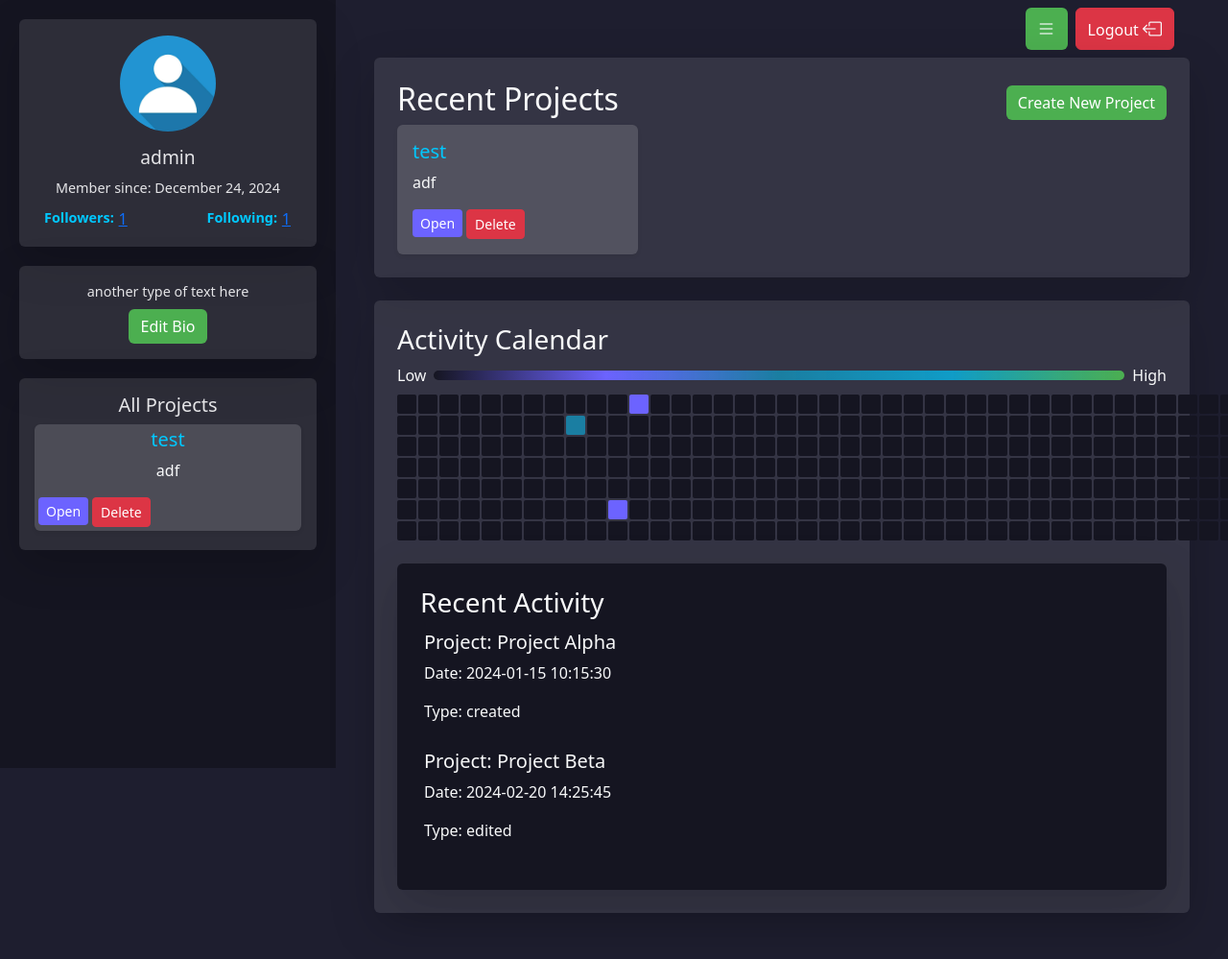
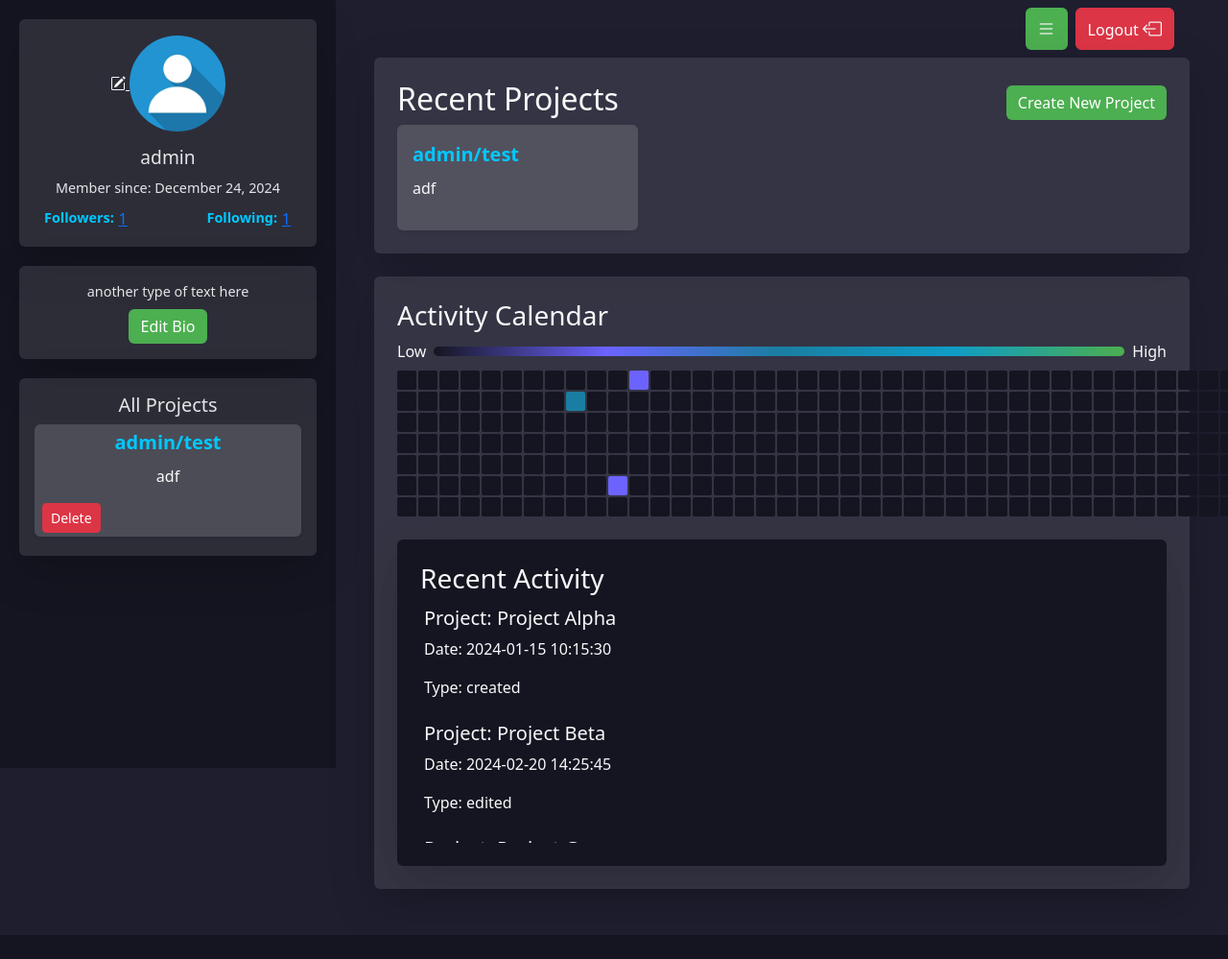
Before and after one commit to Daniel0Marsh/ide-app-django, a Django app: page / in a window 1280 px wide; the page is wider, and only the part inside the window is pictured. Shown: that part at 96% size. After the commit the page ends 974 px from the top of that part, so only its background shows below. Run offline with Django 5.2, Linux system fonts and the light colour scheme; a user stored in the database is signed in; data comes from the database, SQL or seed files in the repository; both versions use the stored data as it was after the commit.

Commit message:
check the todo.txt for ref

```diff
--- a/ToDo.txt
+++ b/ToDo.txt
@@ -3,4 +3,5 @@
 2) forgot password emailing system
 3) messaging system
 4) user collaborate on projects feature
-5) strange login issue
+5) better looking recent activity area
+6) when user opens a project it needs to open a project page not the ide
--- a/source/user/views.py
+++ b/source/user/views.py
@@ -3,7 +3,7 @@ from django.contrib import messages
 from django.shortcuts import render, redirect
 from django.urls import reverse_lazy
 from django.views import View
-from .models import CustomUser  # Import your custom user model
+from .models import CustomUser
 
 
 class LoginView(View):
@@ -22,7 +22,7 @@ class LoginView(View):
         if user:
             login(request, user)
             messages.success(request, 'Login successful!')
-            return redirect(reverse_lazy('dashboard'))
+            return redirect(reverse_lazy('personal_profile'))
         else:
             messages.error(request, 'Invalid username or password')
             return redirect('login')
@@ -55,7 +55,6 @@ class RegisterView(View):
         return redirect(reverse_lazy('login'))
 
 
-
 class LogoutView(View):
     """Handle logout with a redirect after logging out."""
 
--- a/source/user_profile/static/profile.css
+++ b/source/user_profile/static/profile.css
@@ -38,6 +38,13 @@ body {
 
 .card-title {
     color: var(--text-accent);
+    font-size: 20px;
+    font-weight: bold;
+    text-decoration: none;
+}
+
+.card-title:hover {
+    text-decoration: underline;
 }
 
 .modal-content {
--- a/source/user_profile/templates/profile.html
+++ b/source/user_profile/templates/profile.html
@@ -24,7 +24,8 @@
 
             <!-- Profile Image as Edit Button -->
             {% if is_own_profile %}
-                <button type="button" class="btn btn-link p-0" data-bs-toggle="modal" data-bs-target="#editProfileModal">
+                <button type="button" class="btn btn-link text-light p-0" data-bs-toggle="modal" data-bs-target="#editProfileModal">
+                    <i class="bi bi-pencil-square"></i>
                     <img src="{{ user.profile_picture.url }}" alt="Profile" class="profile-image mb-1">
                 </button>
             {% else %}
@@ -88,14 +89,11 @@
                 <h5>All Projects</h5>
                 {% for project in user_projects %}
                 <div class="card p-1 mb-1 shadow-sm" style="background-color: rgba(255, 255, 255, 0.15);">
-                    <h5 class="card-title">{{ project.project_name }}</h5>
+                    <a href="{% url 'ide' project.id %}" class="card-title">
+                        {{ user_profile.username }}/{{ project.project_name }}
+                    </a>
                     <p class="card-text text-light">{{ project.project_description }}</p>
                     <div class="d-flex">
-                        <form method="post" action="">
-                            {% csrf_token %}
-                            <input type="hidden" name="project_id" value="{{ project.id }}">
-                            <button class="btn btn-secondary btn-sm" name="open_project">Open</button>
-                        </form>
                         <form method="post" action="">
                             {% csrf_token %}
                             <input type="hidden" name="project_id" value="{{ project.id }}">
@@ -137,19 +135,11 @@
                     {% for project in user_projects|slice:":3" %}
                     <div class="col-md-4">
                         <div class="card p-3 shadow-sm" style="background-color: rgba(255, 255, 255, 0.15);">
-                            <h5 class="card-title">{{ project.project_name }}</h5>
+                           <a href="{% url 'ide' project.id %}" class="card-title">
+                            {{ user_profile.username }}/{{ project.project_name }}
+                            </a>
                             <p class="card-text text-light">{{ project.project_description }}</p>
                             <div class="d-flex">
-                                <form method="post" action="">
-                                    {% csrf_token %}
-                                    <input type="hidden" name="project_id" value="{{ project.id }}">
-                                    <button class="btn btn-secondary btn-sm" name="open_project">Open</button>
-                                </form>
-                                <form method="post" action="">
-                                    {% csrf_token %}
-                                    <input type="hidden" name="project_id" value="{{ project.id }}">
-                                    <button class="btn btn-danger btn-sm mx-1" name="delete_project">Delete</button>
-                                </form>
                             </div>
                         </div>
                     </div>
@@ -183,7 +173,7 @@
                     <h3 class="mb-2 text-light">Recent Activity</h3>
                     <div id="recent-activity-list" style="max-height: 250px; overflow-y: auto; padding-right: 10px;">
                         {% for activity in recent_activity %}
-                            <div class="activity-item mb-1 p-1 rounded">
+                            <div class="activity-item p-1 rounded">
                                 <h5 class="text-light"> Project: {{ activity.project_name }}</h5>
                                 <p class="text-light">Date: {{ activity.date_time }}</p>
                                 <p class="text-light">Type: {{ activity.action }}</p>
```
Also changed, not shown: source/db.sqlite3.
